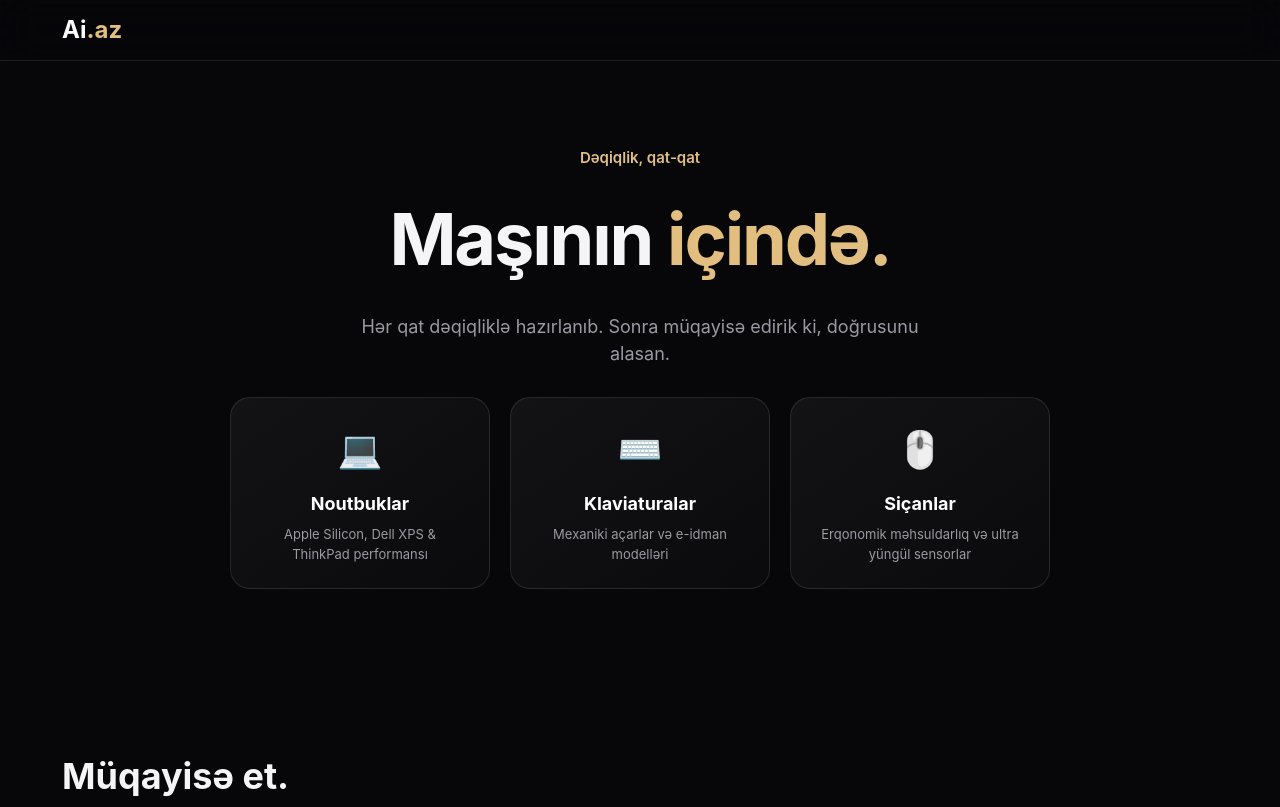
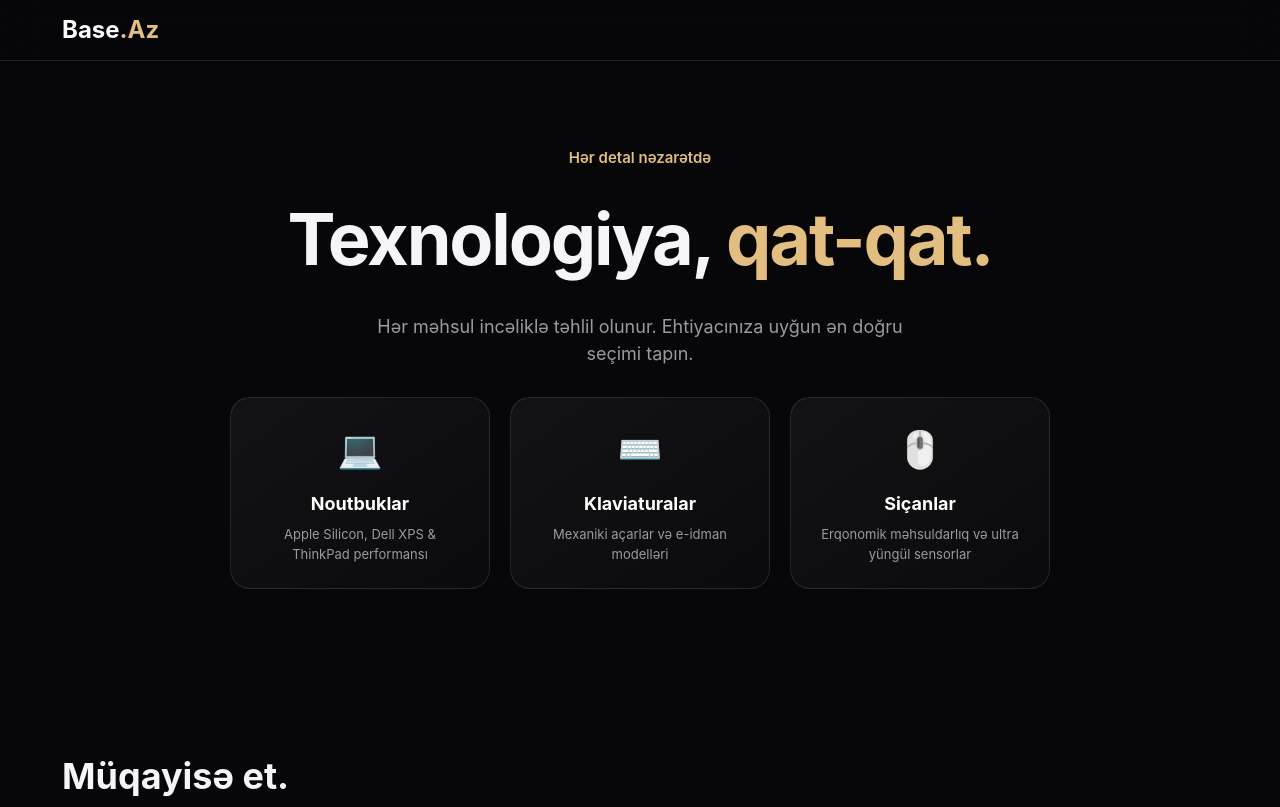
Before and after one commit to novruzovnizami666-tech/A-.az, a plain HTML site: page index.html in a window 1280 px wide. Shown: the top 807 px of the page. Drawn offline with Linux system fonts and the light colour scheme.

Commit message:
Update index.html

```diff
--- a/index.html
+++ b/index.html
@@ -4,8 +4,8 @@
 <meta charset="utf-8">
 <meta name="viewport" content="width=device-width, initial-scale=1, viewport-fit=cover">
 <meta name="color-scheme" content="dark">
-<title>Ai.az – Kompüter, Klaviatura və Aksesuarların Müqayisəsi</title>
-<meta name="description" content="Ai.az platformasında kompüterlər, klaviaturalar, qulaqlıqlar və monitorları müqayisə edin.">
+<title>Base.Az – Kompüter, Klaviatura və Aksesuarların Müqayisəsi</title>
+<meta name="description" content="Base.Az platformasında kompüterlər, klaviaturalar, qulaqlıqlar və monitorları müqayisə edin.">
 <style>
 :root{
   --bg:#07070A;--tx:#F5F5F7;--mut:#9A9AA3;--line:rgba(255,255,255,.1);
@@ -24,7 +24,7 @@ h1{font-size:clamp(38px,7vw,72px);font-weight:700;margin:0 0 18px;letter-spacing
 h1 span{color:var(--gold)}
 .sub{font-size:18px;color:var(--mut);max-width:32em;margin:0 auto 30px;line-height:1.5}
 
-/* Neon Tech Showcase (2-ci Seçim) */
+/* Neon Tech Showcase */
 .neon-showcase{display:flex;justify-content:center;gap:20px;margin:30px auto;max-width:900px;flex-wrap:wrap}
 .neon-card{background:linear-gradient(145deg, rgba(255,255,255,0.05), rgba(226,190,128,0.02));border:1px solid var(--line);border-radius:20px;padding:24px;width:260px;text-align:center;transition:all .3s ease;cursor:pointer;position:relative;overflow:hidden}
 .neon-card:hover{border-color:var(--gold);transform:translateY(-6px);box-shadow:0 0 30px rgba(226,190,128,0.25)}
@@ -60,15 +60,15 @@ footer{margin-top:80px;border-top:1px solid var(--line);padding:30px 0;color:var
 <body>
 
 <nav><div class="wrap nb">
-  <a class="logo" href="#">Ai<i>.az</i></a>
+  <a class="logo" href="#">Base<i>.Az</i></a>
 </div></nav>
 
 <header class="hero"><div class="wrap">
-  <p class="kick">Dəqiqlik, qat-qat</p>
-  <h1>Maşının <span>içində.</span></h1>
-  <p class="sub">Hər qat dəqiqliklə hazırlanıb. Sonra müqayisə edirik ki, doğrusunu alasan.</p>
+  <p class="kick">Hər detal nəzarətdə</p>
+  <h1>Texnologiya, <span>qat-qat.</span></h1>
+  <p class="sub">Hər məhsul incəliklə təhlil olunur. Ehtiyacınıza uyğun ən doğru seçimi tapın.</p>
 
-  <!-- Neon Tech Showcase (2-ci Seçim) -->
+  <!-- Neon Tech Showcase -->
   <div class="neon-showcase">
     <div class="neon-card" onclick="selectCatAndScroll('comp')">
       <div class="neon-icon">💻</div>
@@ -106,7 +106,7 @@ footer{margin-top:80px;border-top:1px solid var(--line);padding:30px 0;color:var
 </main>
 
 <footer><div class="wrap">
-  <p>© 2026 Ai.az · Bütün hüquqlar qorunur.</p>
+  <p>© 2026 Base.Az · Bütün hüquqlar qorunur.</p>
 </div></footer>
 
 <script>
```
